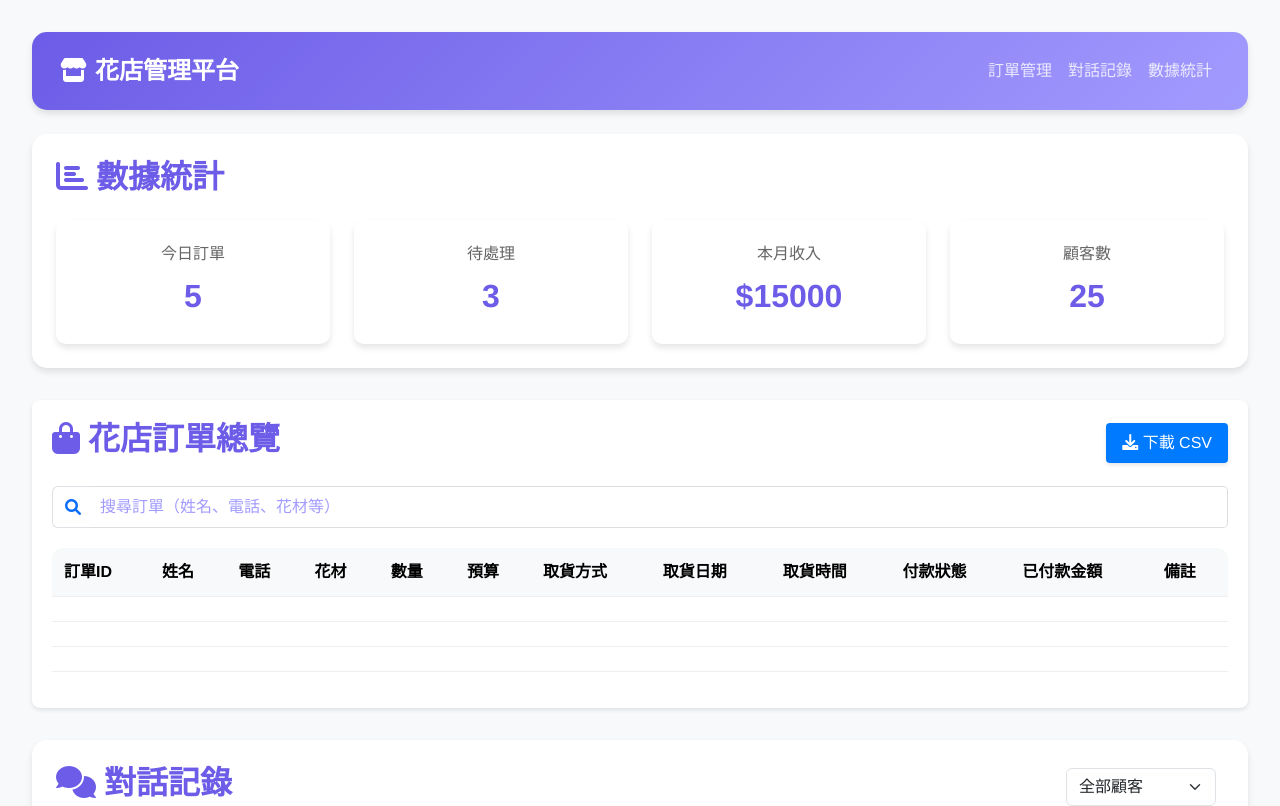
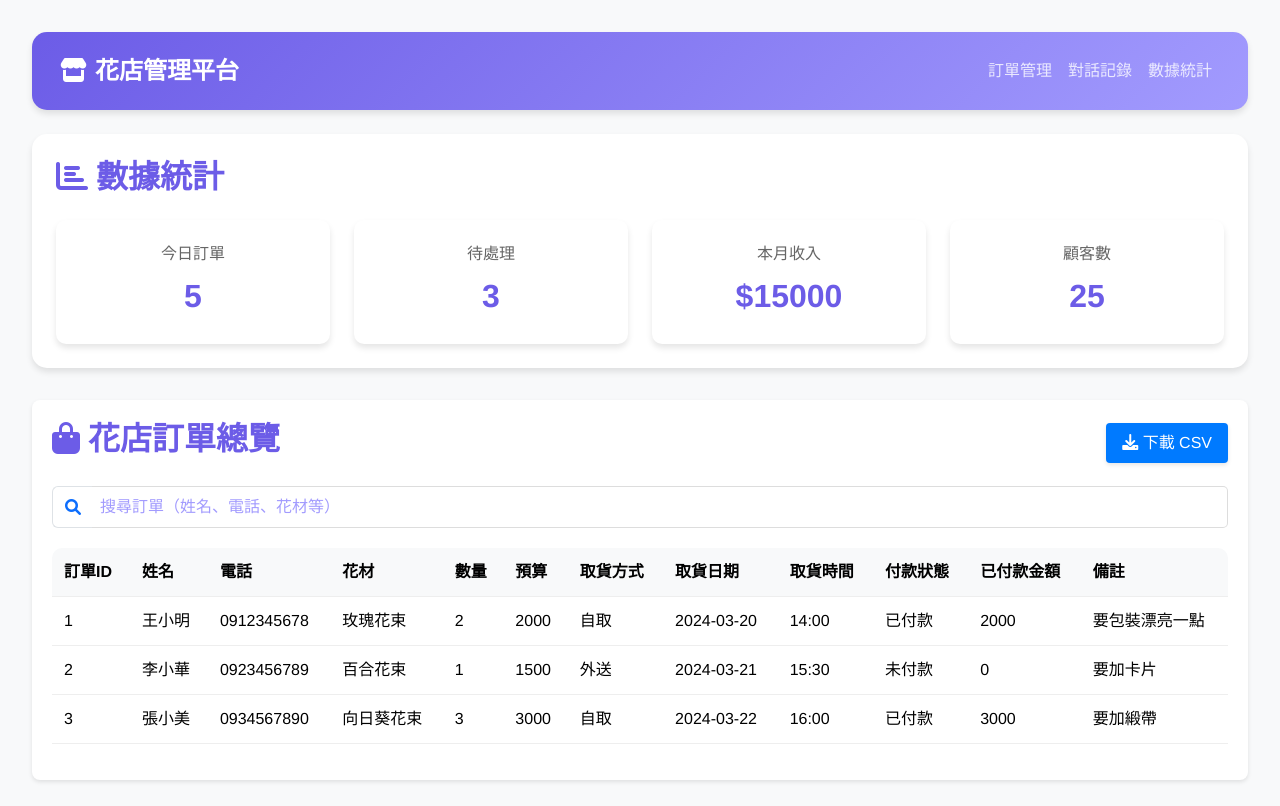
Before and after one commit to Ocean1029/flower_order_bot, a Vue app in the folder frontend/: page / in a window 1280 px wide. Shown: the top 806 px of the page. Built offline with nearby package versions, Linux system fonts and the light colour scheme; no server answers.

Commit message:
新增 ESLint 和 Vitest 配置，更新 mockData.js 以支持中文字段，並在 ChatList 和 ChatRoom 組件中整合模擬數據

```diff
--- a/frontend/src/mockData.js
+++ b/frontend/src/mockData.js
@@ -1,39 +1,45 @@
 export const mockOrders = [
   {
-    id: 1,
-    customer_name: "王小明",
-    phone: "0912345678",
-    flower: "玫瑰花束",
-    qty: 2,
-    budget: 2000,
-    pickup_method: "自取",
-    pickup_date: "2024-03-20",
-    pickup_time: "14:00",
-    note: "要包裝漂亮一點"
+    '訂單ID': 1,
+    '姓名': "王小明",
+    '電話': "0912345678",
+    '花材': "玫瑰花束",
+    '數量': 2,
+    '預算': 2000,
+    '取貨方式': "自取",
+    '取貨日期': "2024-03-20",
+    '取貨時間': "14:00",
+    '付款狀態': "已付款",
+    '已付款金額': 2000,
+    '備註': "要包裝漂亮一點"
   },
   {
-    id: 2,
-    customer_name: "李小華",
-    phone: "0923456789",
-    flower: "百合花束",
-    qty: 1,
-    budget: 1500,
-    pickup_method: "外送",
-    pickup_date: "2024-03-21",
-    pickup_time: "15:30",
-    note: "要加卡片"
+    '訂單ID': 2,
+    '姓名': "李小華",
+    '電話': "0923456789",
+    '花材': "百合花束",
+    '數量': 1,
+    '預算': 1500,
+    '取貨方式': "外送",
+    '取貨日期': "2024-03-21",
+    '取貨時間': "15:30",
+    '付款狀態': "未付款",
+    '已付款金額': 0,
+    '備註': "要加卡片"
   },
   {
-    id: 3,
-    customer_name: "張小美",
-    phone: "0934567890",
-    flower: "向日葵花束",
-    qty: 3,
-    budget: 3000,
-    pickup_method: "自取",
-    pickup_date: "2024-03-22",
-    pickup_time: "16:00",
-    note: "要加緞帶"
+    '訂單ID': 3,
+    '姓名': "張小美",
+    '電話': "0934567890",
+    '花材': "向日葵花束",
+    '數量': 3,
+    '預算': 3000,
+    '取貨方式': "自取",
+    '取貨日期': "2024-03-22",
+    '取貨時間': "16:00",
+    '付款狀態': "已付款",
+    '已付款金額': 3000,
+    '備註': "要加緞帶"
   }
 ];
 
@@ -70,25 +76,25 @@ export const mockStats = {
 
 export const mockChatRooms = [
   {
-    id: "1",
-    name: "王小明",
-    lastMessage: "好的，謝謝！",
+    id: '1',
+    name: '王小明',
+    lastMessage: '好的，謝謝！',
     lastMessageTime: new Date(),
+    unreadCount: 2
+  },
+  {
+    id: '2',
+    name: '李小華',
+    lastMessage: '請問可以加卡片嗎？',
+    lastMessageTime: new Date(Date.now() - 3600000),
     unreadCount: 0
   },
   {
-    id: "2",
-    name: "李小華",
-    lastMessage: "請問可以加卡片嗎？",
-    lastMessageTime: new Date(Date.now() - 3600000),
+    id: '3',
+    name: '張小美',
+    lastMessage: '我想要三束向日葵',
+    lastMessageTime: new Date(Date.now() - 86400000),
     unreadCount: 1
-  },
-  {
-    id: "3",
-    name: "張小美",
-    lastMessage: "我想要三束向日葵",
-    lastMessageTime: new Date(Date.now() - 86400000),
-    unreadCount: 2
   }
 ];
 
--- a/frontend/src/pages/ChatList.vue
+++ b/frontend/src/pages/ChatList.vue
@@ -25,36 +25,22 @@
 </template>
 
 <script setup>
-import { ref } from 'vue'
+import { ref, onMounted } from 'vue'
 import { useRouter } from 'vue-router'
 import { format } from 'date-fns'
+import { mockChatRooms } from '@/mockData'
 
 const router = useRouter()
+const chatRooms = ref([])
 
-// 模擬聊天室數據
-const chatRooms = ref([
-  {
-    id: '1',
-    name: 'A',
-    lastMessage: '嗚嗚嗚',
-    lastMessageTime: new Date(),
-    unreadCount: 2
-  },
-  {
-    id: '2',
-    name: 'B',
-    lastMessage: '嗨嗨嗨',
-    lastMessageTime: new Date(Date.now() - 3600000),
-    unreadCount: 0
-  },
-  {
-    id: '3',
-    name: 'C',
-    lastMessage: '我要買花？',
-    lastMessageTime: new Date(Date.now() - 86400000),
-    unreadCount: 1
+onMounted(async () => {
+  try {
+    // In development, use mock data
+    chatRooms.value = mockChatRooms
+  } catch (error) {
+    console.error('Error fetching chat rooms:', error)
   }
-])
+})
 
 const formatTime = (timestamp) => {
   const now = new Date()
--- a/frontend/src/pages/ChatRoom.vue
+++ b/frontend/src/pages/ChatRoom.vue
@@ -30,43 +30,20 @@
 <script setup>
 import { ref, onMounted, nextTick } from 'vue'
 import { format } from 'date-fns'
+import { mockChatMessages } from '@/mockData'
+import { useRoute } from 'vue-router'
 
-const props = defineProps({
-  roomId: {
-    type: String,
-    required: true
-  },
-  roomName: {
-    type: String,
-    required: true
-  }
-})
-
+const route = useRoute()
 const messages = ref([])
 const newMessage = ref('')
 const messagesContainer = ref(null)
 
-// 模擬訊息數據
-const mockMessages = [
-  {
-    id: 1,
-    sender: '鄭博宇',
-    text: '嗨',
-    timestamp: new Date(),
-    isSelf: false
-  },
-  {
-    id: 2,
-    sender: '我',
-    text: '略略略',
-    timestamp: new Date(),
-    isSelf: true
-  }
-]
+const roomId = route.params.id
+const roomName = route.state?.roomName || '聊天室'
 
 onMounted(() => {
-  // 模擬載入訊息
-  messages.value = mockMessages
+  // Load messages from mock data
+  messages.value = mockChatMessages[roomId] || []
   scrollToBottom()
 })
 
```
Also changed, not shown: frontend/package.json (+12 -2 lines), frontend/vitest.config.js (added, +25 -0 lines).
